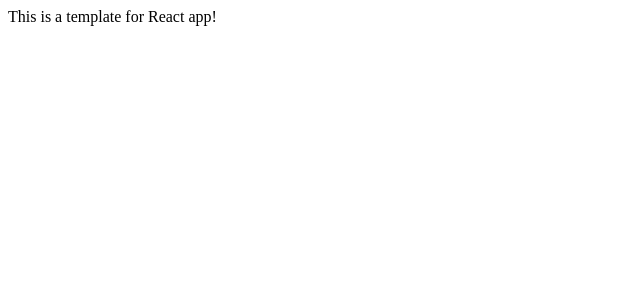
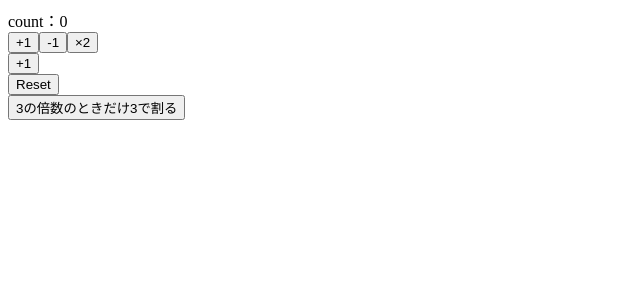
Before and after one commit to azufb/react-hooks-101, a React (Create React App) app: page / in a window 1280 px wide. Shown: the top 300 px of the page, without its empty margins (0-640 px from the left). Built offline with nearby package versions, Linux system fonts and the light colour scheme.

Commit message:
hooks導入

```diff
--- a/src/App.js
+++ b/src/App.js
@@ -1,9 +1,55 @@
-import React from 'react';
+import React, { useState } from 'react';
 
 function App() {
+
+  const [count, setCount] = useState(0); // 配列を返す。2つの要素を返す。変数と関数(setほにゃらら)。
+
+  // 足し算
+  function increment() {
+    setCount(count+1);
+  }
+
+  function increment2() {
+    setCount(previousCount => previousCount+1)
+  }
+
+  // 引き算
+  function decrement() {
+    setCount(count-1);
+  }
+
+  // 2倍
+  function double() {
+    setCount(count*2);
+  }
+
+  // resetで、初期値に戻す
+  function reset() {
+    setCount(0);
+  }
+
+  // 3の倍数のときだけで3で割る
+  function divide3() {
+    if (count%3 === 0) {
+      setCount(count/3);
+    }
+  }
+
   return (
     <div>
-      This is a template for React app!
+      <div>count：{count}</div>
+      <button onClick={increment}>+1</button>
+      <button onClick={decrement}>-1</button>
+      <button onClick={double}>×2</button>
+      <div>
+        <button onClick={increment2}>+1</button>
+      </div>
+      <div>
+        <button onClick={reset}>Reset</button>
+      </div>
+      <div>
+        <button onClick={divide3}>3の倍数のときだけ3で割る</button>
+      </div>
     </div>
   );
 }
```
